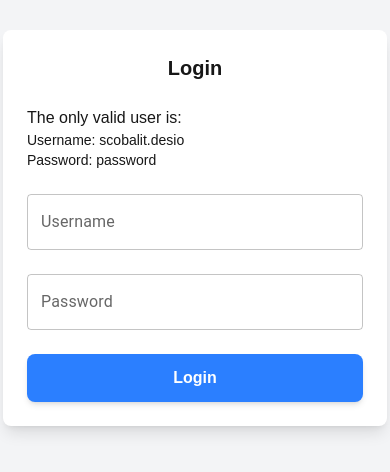
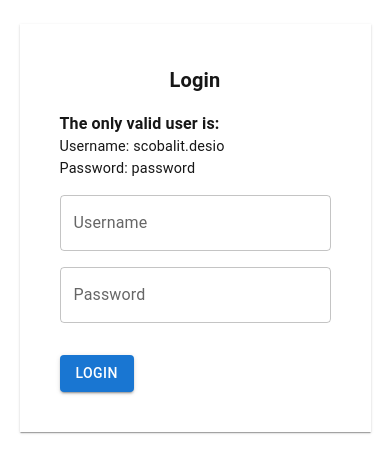
Before and after one commit to claclacla/Mindset, a Next.js app: page / in a window 390 px wide. Shown: the part 194-666 px from the top of the page. Built offline with nearby package versions, Linux system fonts and the light colour scheme.

Commit message:
The login page is responsive

```diff
--- a/src/app/page.tsx
+++ b/src/app/page.tsx
@@ -1,7 +1,7 @@
 "use client";
 
 import { JSX } from 'react';
-import { TextField } from '@mui/material';
+import { Box, Button, Grid, TextField, Typography } from '@mui/material';
 
 import ErrorMessage from "@/app/components/ErrorMessage";
 
@@ -17,21 +17,49 @@ export default function Home(): JSX.Element | undefined {
     }
 
     return (
-        <div className="flex justify-center items-center h-screen bg-gray-100">
+        <Box
+            sx={{
+                display: "flex",
+                flexDirection: "column", // Ensures items stack vertically
+                alignItems: "center", // Centers horizontally
+                justifyContent: "center", // Centers vertically
+                minHeight: "100vh", // Makes the box take full viewport height
+                bgcolor: "background.default", // Optional: sets a background color
+            }}
+        >
+            <Box
+                sx={{
+                    width: { xs: "90%", sm: "400px" }, // Responsive width
+                    p: { xs: 2, sm: 4 }, // Padding based on screen size
+                    bgcolor: "white",
+                    boxShadow: 1,
+                    borderRadius: 0,
+                }}
+            >
 
                 <form
                     onSubmit={onSubmit}
-                className="p-6 bg-white rounded-lg shadow-lg w-full max-w-sm"
+                    className="p-6 bg-white w-full max-w-sm"
                 >
-                <h2 className="text-xl font-semibold text-center mb-6">Login</h2>
 
-                <div className="mb-6">
-                    <div className="text-base">The only valid user is:</div>
-                    <div className="text-sm">Username: scobalit.desio</div>
-                    <div className="text-sm">Password: password</div>
-                </div>
+                    <Grid container spacing={2}>
 
-                <div className="mb-6">
+                        <Grid size={12}>
+                            <Typography sx={{ fontWeight: "bold", textAlign: "center", width: "100%" }} variant="h6">Login</Typography>
+                        </Grid>
+
+                        <Typography>
+                            <Typography sx={{ fontSize: "1rem", fontWeight: "bold" }}>
+                                The only valid user is:
+                            </Typography>
+                            <Typography sx={{ fontSize: "0.9rem" }}>
+                                Username: scobalit.desio
+                                <br />
+                                Password: password
+                            </Typography>
+                        </Typography>
+
+                        <Grid size={12}>
                             <TextField
                                 label="Username"
                                 variant="outlined"
@@ -40,9 +68,9 @@ export default function Home(): JSX.Element | undefined {
                                 value={user.username}
                                 onChange={onFormFieldChange}
                             />
-                </div>
+                        </Grid>
 
-                <div className="mb-6">
+                        <Grid size={12}>
                             <TextField
                                 label="Password"
                                 type="password"
@@ -52,17 +80,19 @@ export default function Home(): JSX.Element | undefined {
                                 value={user.password}
                                 onChange={onFormFieldChange}
                             />
-                </div>
+                        </Grid>
 
-                <ErrorMessage message={"Authentication error"} showError={authenticationError}  />
+                        <ErrorMessage message={"Authentication error"} showError={authenticationError} />
 
-                <button type="submit" className="w-full px-6 py-3 bg-blue-500 text-white font-semibold rounded-lg shadow-md hover:bg-blue-600 focus:outline-none focus:ring-2 focus:ring-blue-300">
+                        <Button type="submit" variant="contained" color="primary">
                             Login
-                </button>
+                        </Button>
 
+                    </Grid>
 
                 </form>
 
-        </div>
+            </Box>
+        </Box>
     );
 }
```
Lines whose indentation alone changed are shown as unchanged.
